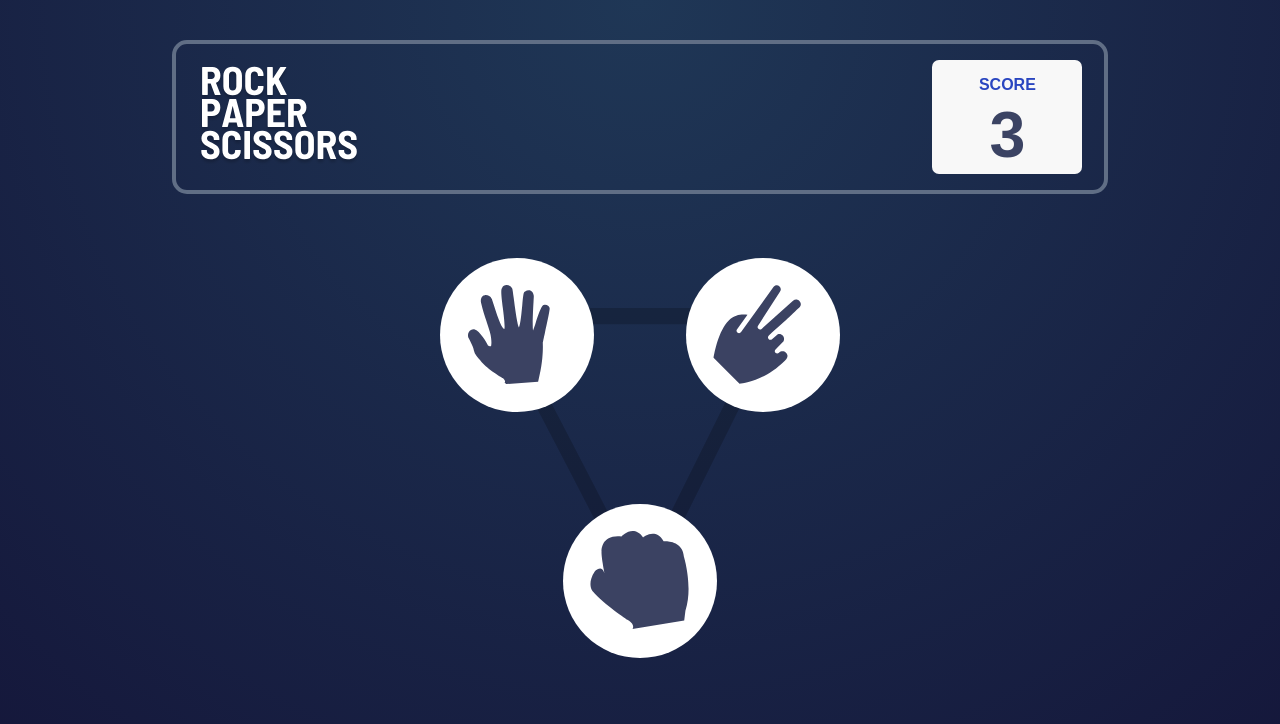
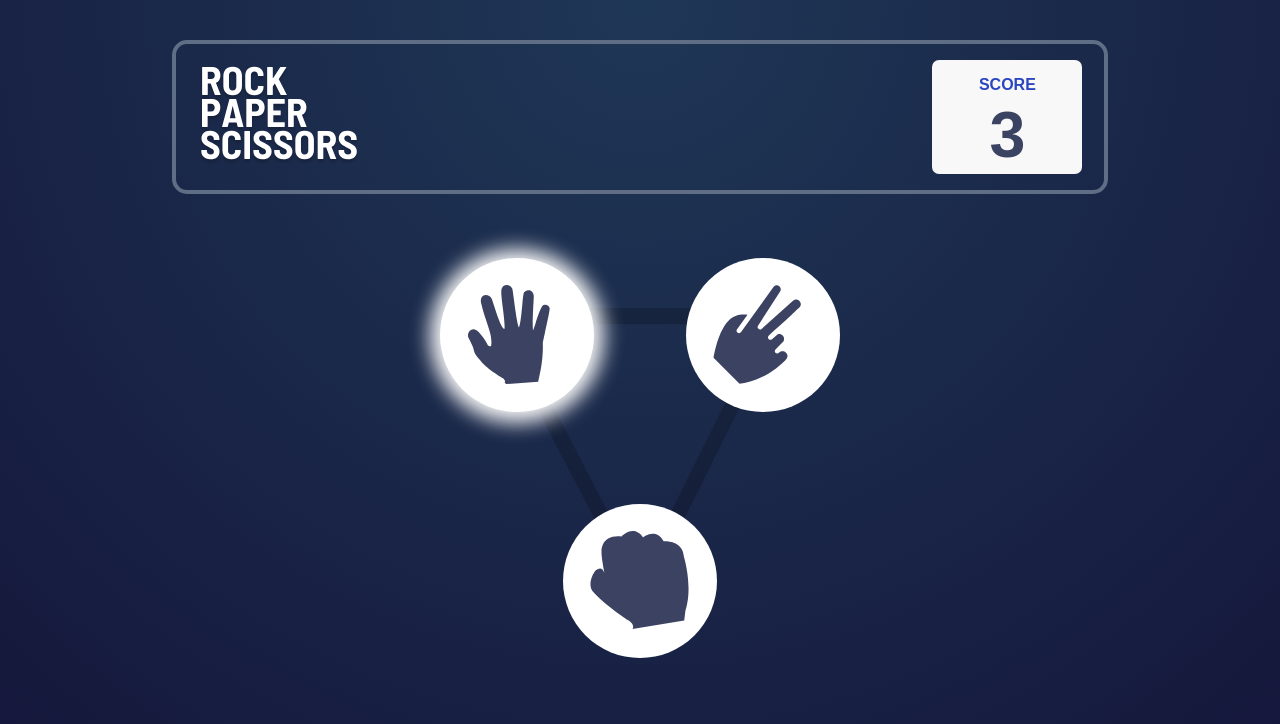
Before and after one commit to nguyenkhoi2806/rock-paper-scissors-reactjs, a React (Create React App) app: page / in a window 1280 px wide. In both pictures the pointer is over the element 517 px from the left and 335 px from the top of the page. Shown: the top 724 px of the page. Built offline with nearby package versions, Linux system fonts and the light colour scheme.

Commit message:
add hover

```diff
--- a/src/pages/Home/Game/game.scss
+++ b/src/pages/Home/Game/game.scss
@@ -14,6 +14,12 @@
 
   &-item {
     position: absolute;
+
+    &__button {
+      &:hover {
+        box-shadow: 0 1px 20px 10px #f8f8f8;
+      }
+    }
   }
 
   &-paper {
```
